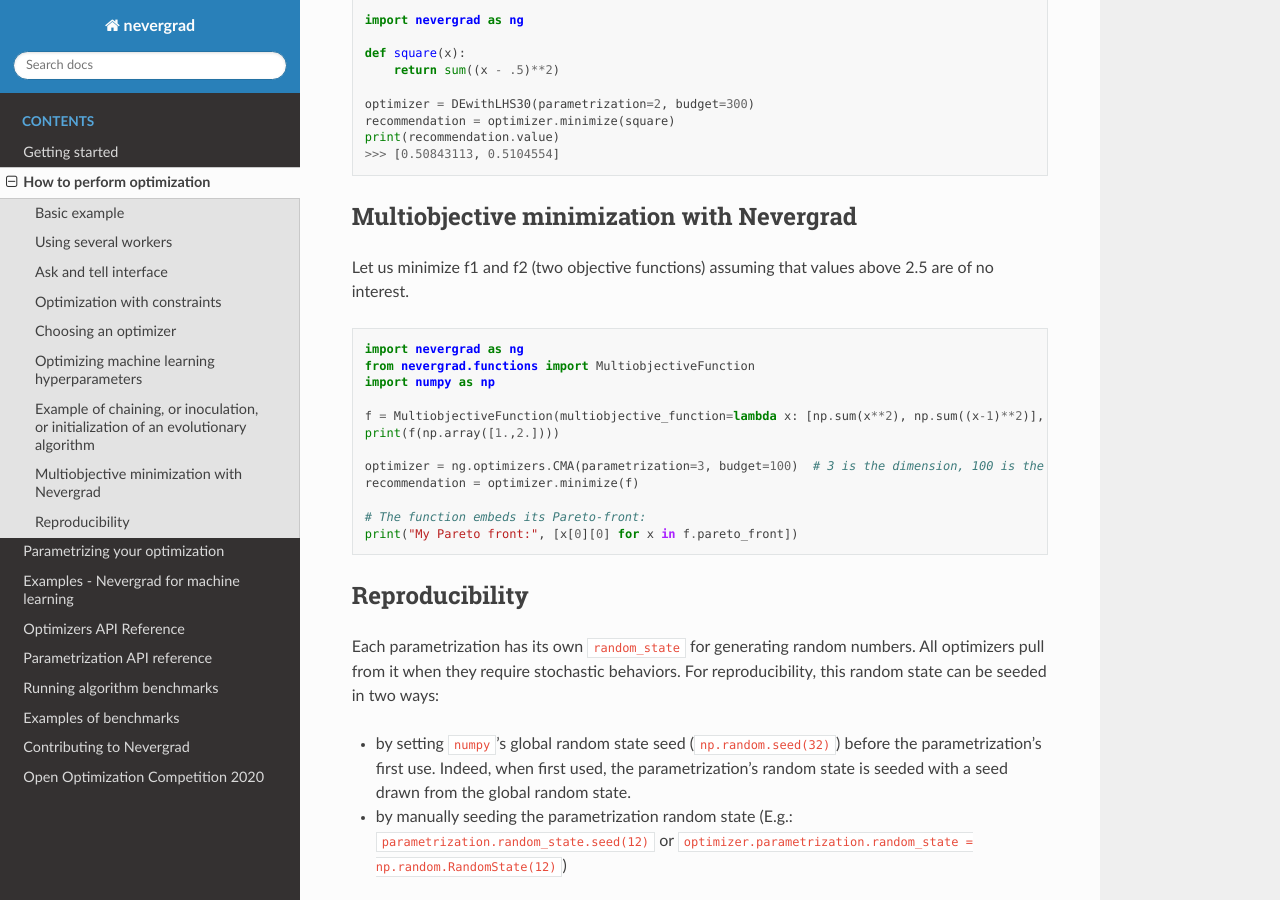
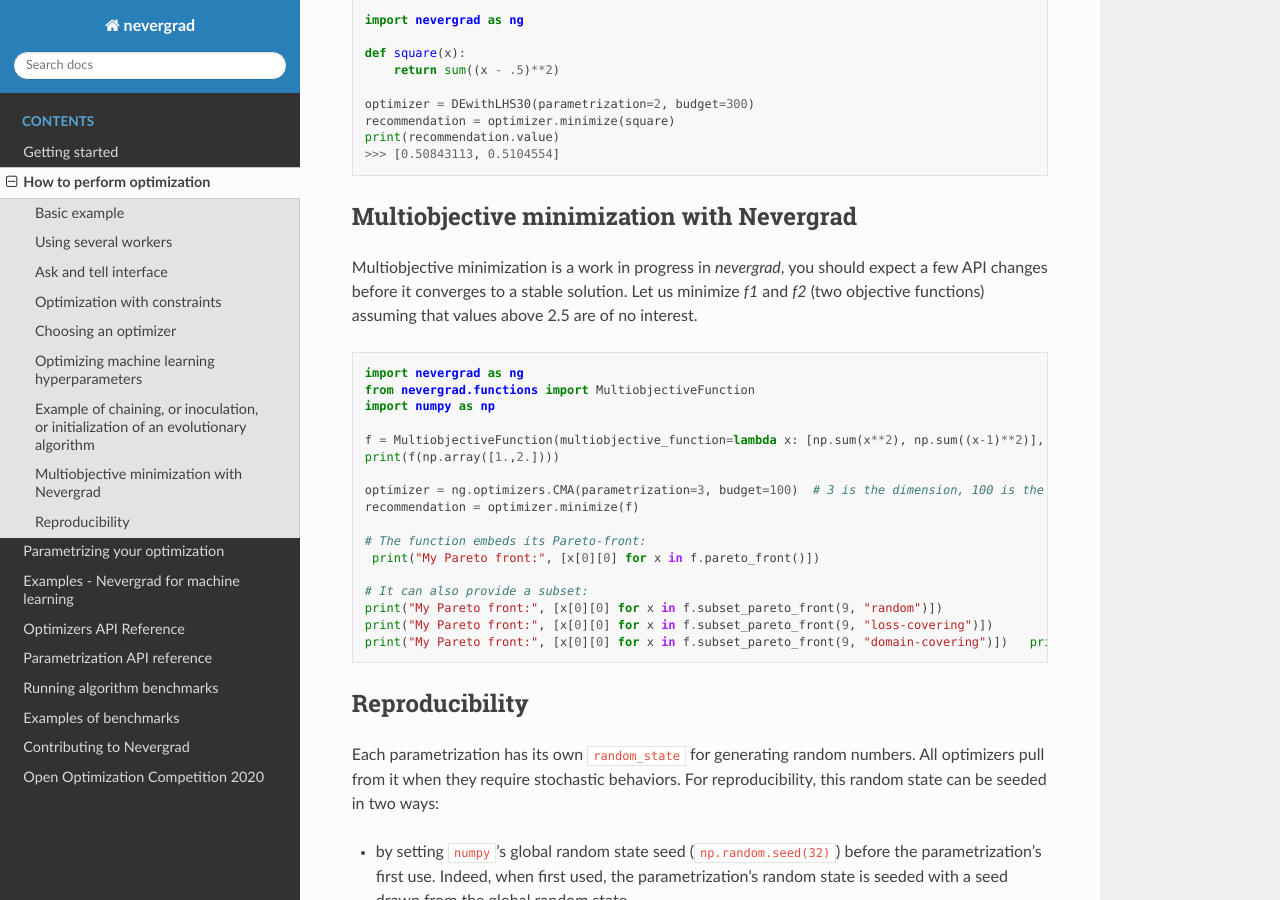
Before and after one commit to facebookresearch/nevergrad, a Sphinx documentation site: the page built from docs/optimization.rst, in a window 1280 px wide and 900 px high, scrolled down 3605 px. Built offline with Sphinx 7.4.7 and the Read the Docs theme 2.0.0, drawn with Linux system fonts in a browser that asks for light colours.

Commit message:
Add Pareto front example

```diff
--- a/docs/optimization.rst
+++ b/docs/optimization.rst
@@ -171,7 +171,8 @@
 Multiobjective minimization with Nevergrad
 ------------------------------------------
 
-Let us minimize f1 and f2 (two objective functions) assuming that values above 2.5 are of no interest.
+Multiobjective minimization is a work in progress in `nevergrad`, you should expect a few API changes before it converges to a stable solution.
+Let us minimize `f1` and `f2` (two objective functions) assuming that values above 2.5 are of no interest.
 
 .. code-block:: python
 
@@ -186,7 +187,12 @@
     recommendation = optimizer.minimize(f)
 
     # The function embeds its Pareto-front:
-    print("My Pareto front:", [x[0][0] for x in f.pareto_front])
+     print("My Pareto front:", [x[0][0] for x in f.pareto_front()])
+
+    # It can also provide a subset:
+    print("My Pareto front:", [x[0][0] for x in f.subset_pareto_front(9, "random")])
+    print("My Pareto front:", [x[0][0] for x in f.subset_pareto_front(9, "loss-covering")])
+    print("My Pareto front:", [x[0][0] for x in f.subset_pareto_front(9, "domain-covering")])   print("My Pareto front:", [x[0][0] for x in f.pareto_front])
 
 
 Reproducibility
```
